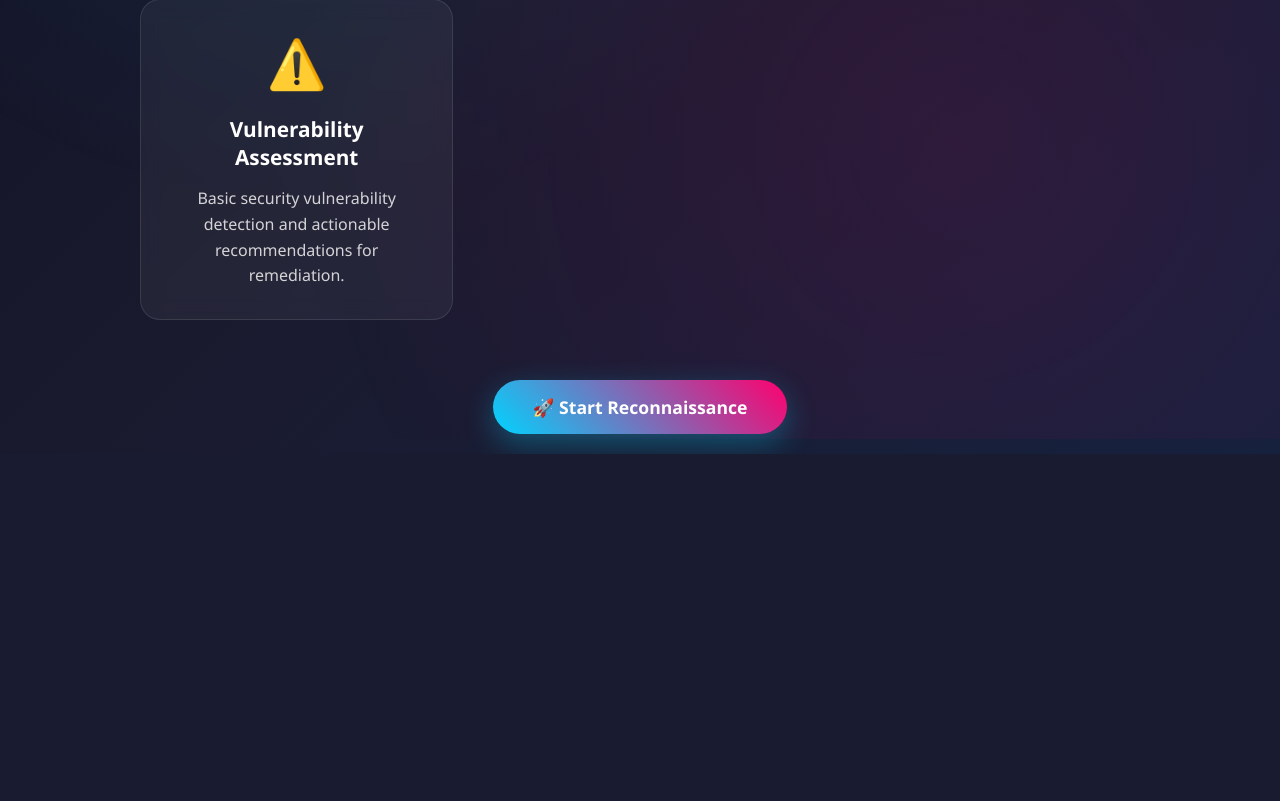
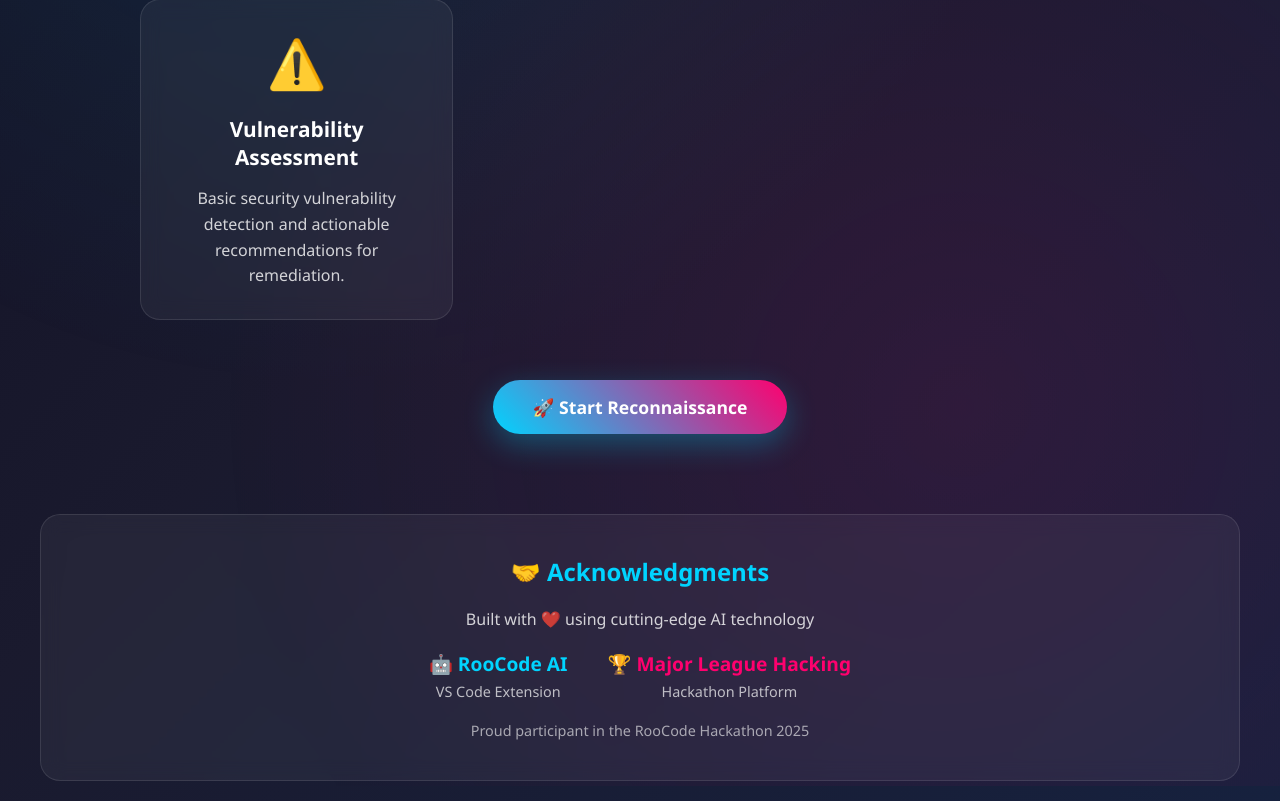
Before and after one commit to IsaacPhiri/Enumerator, a Flask app: page / in a window 1280 px wide. Shown: the part 715-1516 px from the top of the page. Before the commit the page ends 1169 px from the top, so only its background shows below. Run offline with Flask 3, Linux system fonts and the light colour scheme.

Commit message:
Update demo credentials and add acknowledgments section in multiple files

```diff
--- a/app.py
+++ b/app.py
@@ -20,6 +20,7 @@ os.makedirs('modules', exist_ok=True)
 
 # Simple user database (in production, use proper database)
 USERS = {
+    'RooCodeHacker': 'roocode2025hackathon',
     'admin': 'recon2024',
     'user': 'password123'
 }
--- a/templates/landing.html
+++ b/templates/landing.html
@@ -243,6 +243,27 @@
             <div class="cta-section">
                 <a href="/login" class="cta-button">🚀 Start Reconnaissance</a>
             </div>
+
+            <!-- Acknowledgments Section -->
+            <div class="acknowledgments" style="margin-top: 80px; text-align: center; padding: 40px 20px; background: rgba(255, 255, 255, 0.05); border-radius: 20px; backdrop-filter: blur(10px); border: 1px solid rgba(255, 255, 255, 0.1);">
+                <h3 style="color: #00d4ff; margin-bottom: 20px; font-size: 1.5rem;">🤝 Acknowledgments</h3>
+                <p style="color: rgba(255, 255, 255, 0.8); margin-bottom: 15px; font-size: 1rem;">
+                    Built with ❤️ using cutting-edge AI technology
+                </p>
+                <div style="display: flex; justify-content: center; gap: 40px; flex-wrap: wrap; margin-top: 20px;">
+                    <div style="text-align: center;">
+                        <div style="font-size: 1.2rem; font-weight: 600; color: #00d4ff; margin-bottom: 5px;">🤖 RooCode AI</div>
+                        <div style="font-size: 0.9rem; color: rgba(255, 255, 255, 0.7);">VS Code Extension</div>
+                    </div>
+                    <div style="text-align: center;">
+                        <div style="font-size: 1.2rem; font-weight: 600; color: #ff006e; margin-bottom: 5px;">🏆 Major League Hacking</div>
+                        <div style="font-size: 0.9rem; color: rgba(255, 255, 255, 0.7);">Hackathon Platform</div>
+                    </div>
+                </div>
+                <p style="color: rgba(255, 255, 255, 0.6); margin-top: 20px; font-size: 0.9rem;">
+                    Proud participant in the RooCode Hackathon 2025
+                </p>
+            </div>
         </div>
     </div>
 </body>
```
Also changed, not shown: simple_app.py (+26 -3 lines), templates/login.html (+4 -7 lines), README.md.
